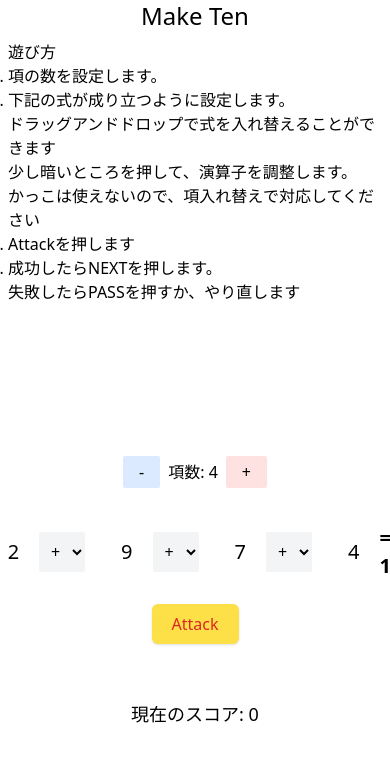
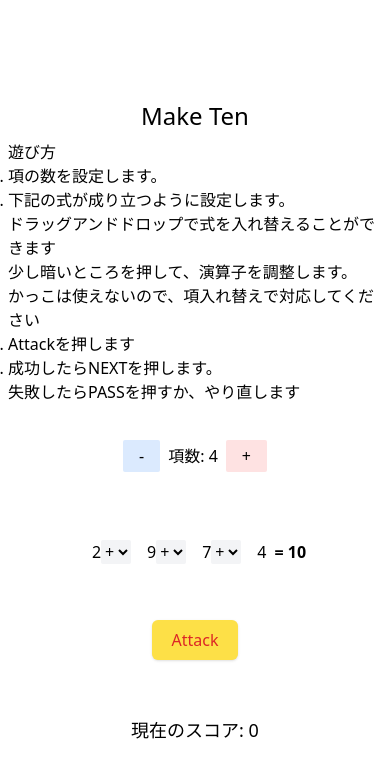
Before and after one commit to JustifyBaby/make-ten, a React (Vite) app: page / in a window 390 px wide. Shown: the top 778 px of the page. Built offline with nearby package versions, Linux system fonts and the light colour scheme.

Commit message:
layout-mod

```diff
--- a/index.html
+++ b/index.html
@@ -4,6 +4,7 @@
     <meta charset="UTF-8" />
     <link rel="icon" type="image/svg+xml" href="/vite.svg" />
     <meta name="viewport" content="width=device-width, initial-scale=1.0" />
+    <meta name="description" content="式変形によって10を作るゲームです" />
     <title>MAKE 10</title>
   </head>
   <body>
--- a/package.json
+++ b/package.json
@@ -8,7 +8,7 @@
     "build": "tsc -b && vite build",
     "lint": "eslint .",
     "preview": "vite preview",
-    "publish": "git add . && git commit -m 'terminal' && git push && npm run build && gh-pages -d dist"
+    "publish": "node publish.cjs"
   },
   "dependencies": {
     "@dnd-kit/core": "^6.3.1",
--- a/src/components/Formula.tsx
+++ b/src/components/Formula.tsx
@@ -90,7 +90,7 @@ export default function Formula() {
   }, [piece]);
 
   return (
-    <main className='flex flex-col justify-center items-center h-screen'>
+    <main className='flex flex-col justify-center items-center'>
       <GameSetting piece={piece} setPiece={setPiece} />
 
       <DndContext
@@ -100,10 +100,10 @@ export default function Formula() {
         <SortableContext
           items={numList.map((item) => item.id)}
           strategy={verticalListSortingStrategy}>
-          <section className='flex justify-center items-center'>
+          <section className='flex justify-center items-center py-10'>
             {numList.map((item, index) => (
               <SortableItem key={item.id} id={item.id}>
-                <div className='flex justify-between items-center rounded p-2'>
+                <div className='flex justify-between items-center rounded px-2'>
                   {index !== piece - 1 && (
                     <Parentheses
                       numList={numList}
@@ -113,7 +113,9 @@ export default function Formula() {
                       id={item.id}
                     />
                   )}
-                  <span className='p-3 text-xl'>{item.num}</span>
+                  <span className='md:p-1 lg:p-3 lg:text-xl md:text-lg'>
+                    {item.num}
+                  </span>
                   {index === piece - 1 ? (
                     <Parentheses
                       numList={numList}
@@ -129,9 +131,12 @@ export default function Formula() {
                         onChange={(e) => {
                           handleOperatorChange(e.target.value, item.id);
                         }}
-                        className='p-2 m-2 bg-gray-100 rounded-sm '>
+                        className='md:p-1 lg:p-2 md:m-1 lg:m-2 bg-gray-100 rounded-sm'>
                         {operators.map((operator, index) => (
-                          <option value={operator} key={index} className='p-2'>
+                          <option
+                            value={operator}
+                            key={index}
+                            className='md:p-1 lg:p-2'>
                             {operator}
                           </option>
                         ))}
@@ -148,7 +153,7 @@ export default function Formula() {
                 </div>
               </SortableItem>
             ))}
-            <span className='text-xl font-bold'>= 10</span>
+            <span className='md:text-lg lg:text-xl font-bold'>= 10</span>
           </section>
         </SortableContext>
       </DndContext>
```
Also changed, not shown: publish.cjs (added, +17 -0 lines).
